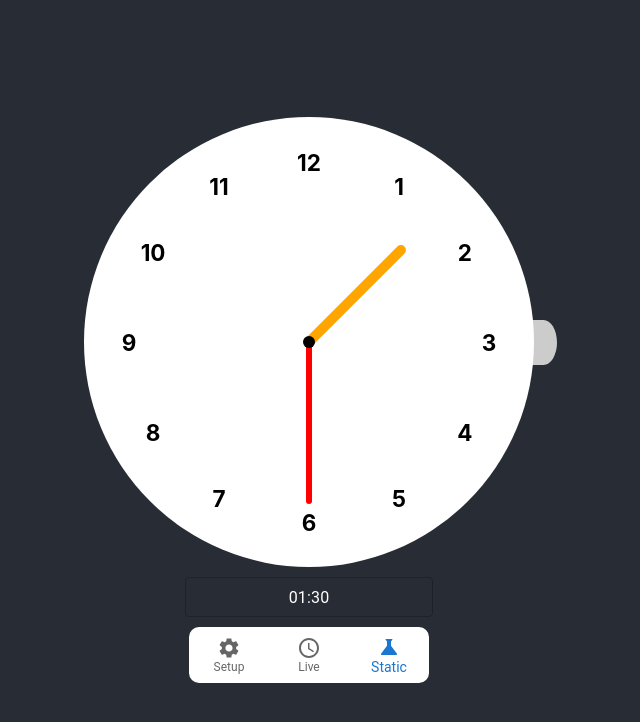
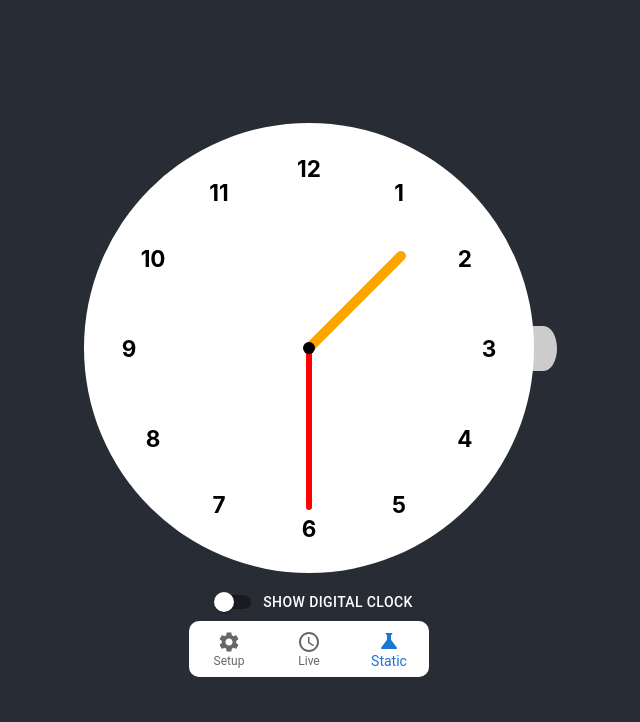
Before and after one commit to yyang2018mel/AnalogClock, a React (Create React App) app: page / in a window 1280 px wide. Shown: the top 722 px of the page, without its empty margins (331-971 px from the left). Built offline with nearby package versions, Linux system fonts and the light colour scheme.

Commit message:
Toggle digital clock

```diff
--- a/src/clock/ClockCombo.tsx
+++ b/src/clock/ClockCombo.tsx
@@ -3,7 +3,13 @@ import { ClockState } from "./ClockState";
 import { ClockContext } from "./Context";
 import AnalogClock from "./AnalogClock";
 import DigitalClock from "./DigtalClock";
-import { BottomNavigation, BottomNavigationAction } from "@mui/material";
+import {
+  BottomNavigation,
+  BottomNavigationAction,
+  Box,
+  Switch,
+  Typography,
+} from "@mui/material";
 import SettingsIcon from "@mui/icons-material/Settings";
 import ScienceIcon from "@mui/icons-material/Science";
 import AccessTimeIcon from "@mui/icons-material/AccessTime";
@@ -36,13 +42,25 @@ function ClockCombo(): React.JSX.Element {
     setClockUserMode(clockUserModeBeforeConfig.current);
   }, []);
 
+  const [showDigital, setShowDigital] = useState<boolean>(false);
+
   return (
     <>
       <ClockContext.Provider value={{ clockState, setClockState }}>
         <AnalogClock clockConfig={clockConfig} />
         <div style={{ height: 10 }} />
-        <DigitalClock />
-        <div style={{ height: 10 }} />
+        {showDigital && <DigitalClock />}
+        <Box display="flex" justifyContent="space-between" alignItems="center">
+          <Switch
+            checked={showDigital}
+            onChange={(e) => {
+              setShowDigital(e.target.checked);
+            }}
+          />
+          <Typography variant="button">{`${
+            showDigital ? "Hide" : "Show"
+          } Digital Clock`}</Typography>
+        </Box>
       </ClockContext.Provider>
 
       <MClockConfigurationDialog
```
